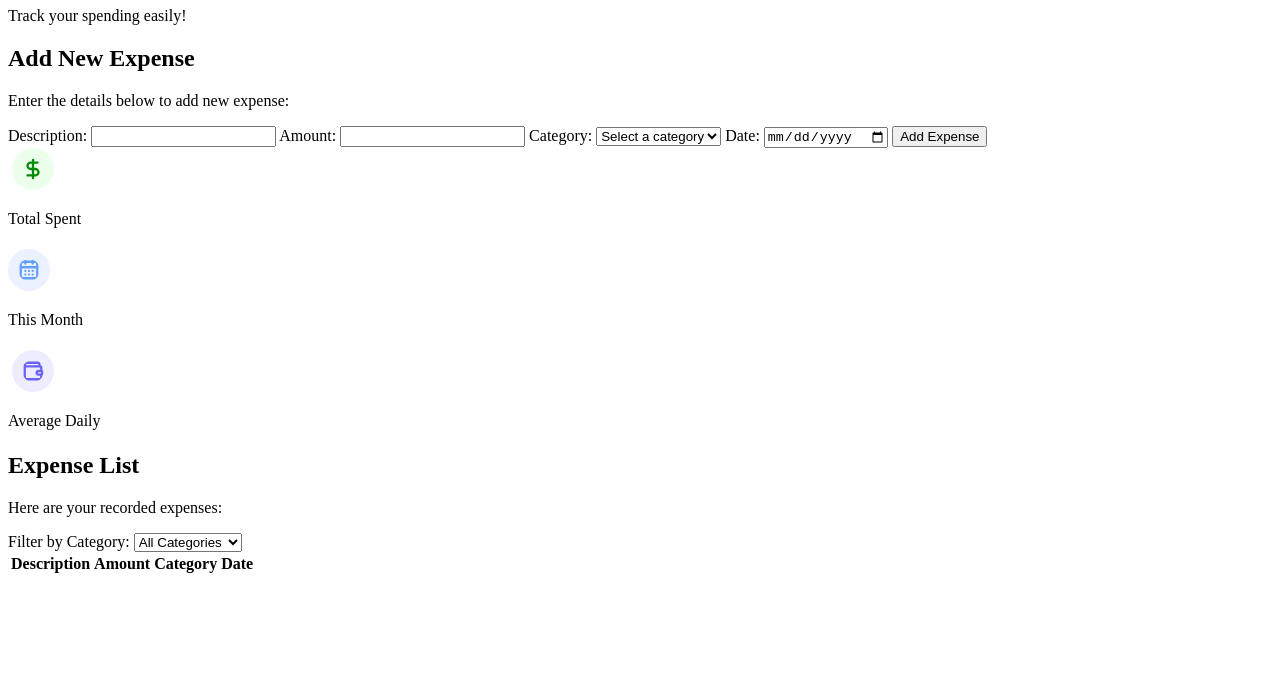
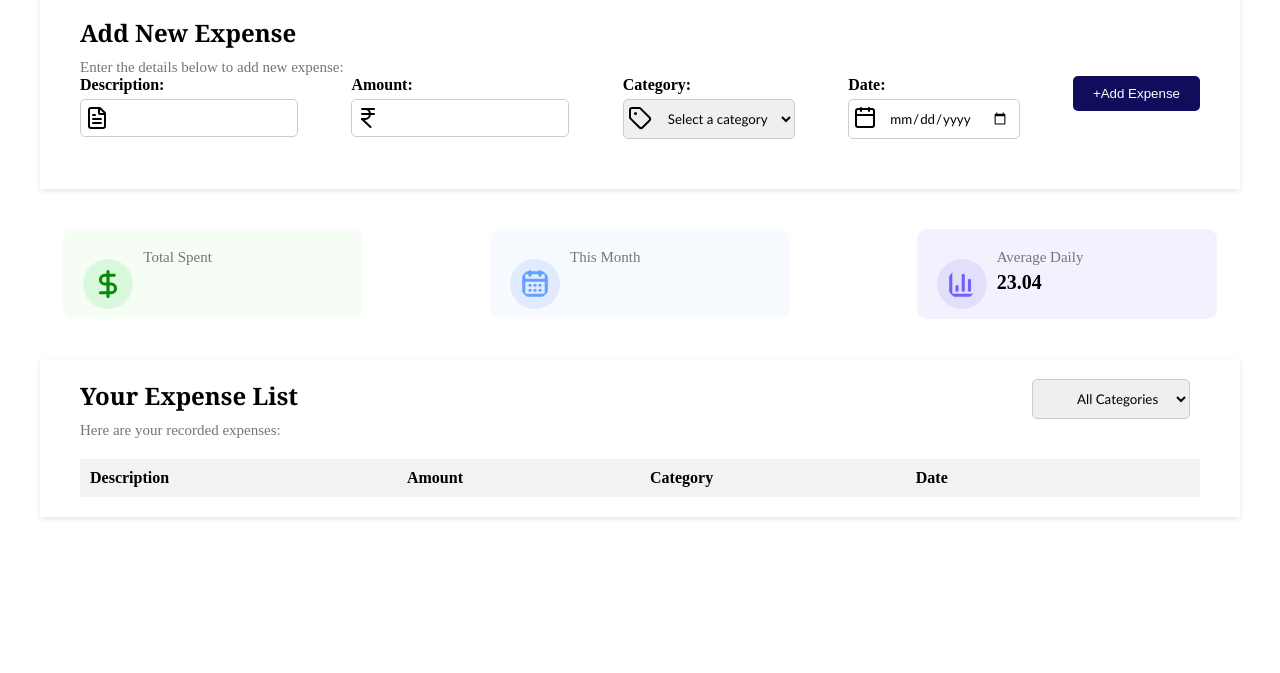
Before and after one commit to ShwetaRai22/Expense-Tracer, a plain HTML site: page index.html in a window 1280 px wide. Shown: the part 127-800 px from the top of the page. Drawn offline with nearby package versions, Linux system fonts and the light colour scheme.

Commit message:
style the interface using CSS to make it visually  appealing and user-friendly.

```diff
--- a/ExpenseTracker.css
+++ b/ExpenseTracker.css
@@ -1,48 +1,203 @@
+*{
+    padding: 0;
+    margin: 0;
+    box-sizing: border-box;
+}
+header{
+    padding: 20px 40px;
+    /* background-color: #fff;
+    box-shadow: 0px 2px 5px rgba(0,0,0,0.1); */
+}
+header h1{
+    font-family:Georgia, 'Times New Roman', Times, serif;
+}
+header p{
+    color: #767575;
+    font-size: 17px;
+}
+.headmsg{
+    display: flex;
+    align-items: center;
+    justify-content:space-between;
+    flex-direction: column;
+
+}
+.sideIcon,.headerIcon{
+    float:left;
+    height: 50px;
+    margin-right: 10px;
+    padding-top:10px;
+}
+/* 2nd div styling(adding new expense)*/
+#addExpenseCard, #expenseListCard{
+    background-color: #fff;
+    padding: 20px 40px;
+    margin: 20px 40px;
+    box-shadow: 0px 2px 5px rgba(0,0,0,0.1);
+}
+h2{
+    font-family:Cambria, Cochin, Georgia, Times, 'Times New Roman', serif;
+    margin-bottom: 10px;
+}
+p{
+    color: #767575;
+    font-size: 15px;
+}
+#expenseForm{
+    display: flex;
+    justify-content: space-between;
+    flex-wrap: wrap;
+}
+.formGroup{
+    display: flex;
+    flex-direction: column;
+    margin-bottom: 15px;
+}
+label{
+    margin-bottom: 5px;
+    font-weight: bold;
+}
+input, select{
+    padding: 10px;
+    margin-bottom: 15px;
+    border: 1px solid #ccc;
+    border-radius: 5px;
+    padding-left: 40px;
+    font-family:'Trebuchet MS', 'Lucida Sans Unicode', 'Lucida Grande', 'Lucida Sans', Arial, sans-serif;
+}
+#addbutton{
+    background-color: #110d5c;
+    color: #fff;
+    padding: 10px 20px;
+    border: none;
+    border-radius: 5px;
+    cursor: pointer;
+    display: block;
+    height: fit-content;
+    transition:transform 0.2s ease;
+}
+.inputBox{
+    display: flex;
+    align-items: center;
+    gap: 10px;
+    position: relative;
+}
+.inputBox svg{
+    position: absolute;
+    left: 5px;
+    top: 35%;
+    transform: translateY(-50%);
+}
+#addbutton:hover{
+    background-color: #7a74f9;
+}
+#addbutton:active{
+    transform: scale(0.95);
+}
+/* 3rd card styling */
+
+#summaryCard{
+    display: flex;
+    justify-content: space-around;
+    flex-wrap: wrap;
+}
+.summary{
+    margin: 20px;
+    padding: 20px;
+    border-radius: 5px;
+    text-align: left;
+    width: 300px;
+    border-radius: 10px;
+    /* box-shadow: 0px 2px 5px rgba(0,0,0,0.1); */
+}
 .calendarIcon {
-    width: 22px;
-    height: 22px;
-
     color: #63a1ff;
+    background-color: #e2eaff;
+}
+.chartIcon{
+    color: #6c63ff;
+    background-color: #e2dffb;
+}
+.dollarIcon{
+    color: #078a07;
+    background-color: #daf8dc;
+}
+.walletcardIcon{
+    width: 45px;
+    height: 45px;
+}
+#scard1{
+    background-color: #f5fdf5;
+}
+#scard2{
+    background-color: #f7fbff;
+}
+#scard3{
+    background-color: #f5f0fd;
+}
+.sideIcon svg{
+    width: 50px;
+    height: 50px;
     stroke-width: 2.5;
-
-    background-color: #ecf1ff;
     padding: 10px;
-
     border-radius: 50%;
 }
-.walletIcon{
-    width: 22px;
-    height: 22px;
-
+#summaryCard h4{
+    font-size: 20px;
+    font-weight: bold;
+    margin-top: 5px;
+}
+/* #summary .inputBox{
+    position: relative;
+}
+#summary svg{
+    width: 30px;
+    height: 30px;
+    stroke-width: 2.5;
+    position: absolute;
+    left: 5px;
+    top: 35%;
+    transform: translateY(-50%);
+} */
+/* 4th card styling */
+#expenseListCard{
+    position: relative;
+}
+#filterRecords{
+   position:absolute;
+    right: 50px;
+    top: 20px;
+}
+#expenseTable{
+    width: 100%;
+    border-collapse: collapse;
+    margin-top: 20px;
+}
+thead th{
+    background-color: #f2f2f2;
+    padding: 10px;
+    text-align: left;
+}
+tbody td{
+    padding: 10px;
+    border-bottom: 1px solid #ddd;
+}
+td button{
+    background-color: transparent;
+    border: none;
+    cursor: pointer;
+}
+td svg{
+    width: 20px;
+    height: 30px;
+    stroke-width: 2.5;
+}
+.editButton svg{
     color: #6c63ff;
-    stroke-width: 2.5;
-
-    background-color: #eeecff;
-    padding: 10px;
-
-    border-radius: 50%;
 }
-.dollarIcon{
-    width: 22px;
-    height: 22px;
-
-    color: #078a07;
-    stroke-width: 2.5;
-
-    background-color: #ecffed;
-    padding: 10px;
-
-    border-radius: 50%;
+.deleteButton svg{
+    color: #ff4d4d;
 }
-.walletcardIcon{
-    width: 22px;
-    height: 22px;
-
-    color: #6c63ff;
-    stroke-width: 2.5;
-
-    background-color: #eeecff;
-    padding: 10px;
-
-    border-radius: 50%;
+td button:hover svg{
+    transform: scale(1.2);
 }
--- a/ExpenseTracker.js
+++ b/ExpenseTracker.js
@@ -2,7 +2,7 @@ lucide.createIcons();
 const expenses = [];
 const expenseForm=document.getElementById("expenseForm");
 const addButton = document.getElementById("addbutton");
-const tbody=querySelector("#expenseTable tbody")
+const tbody=document.querySelector("#expenseTable tbody");
 expenseForm.addEventListener('submit',(e)=>{
     e.preventDefault();
     const description=document.getElementById("description").value;
@@ -33,7 +33,10 @@ function displayExpenses(){
             <td>${expense.amount.toFixed(2)}</td>
             <td>${expense.category}</td>
             <td>${expense.date}</td>
+            <td><button class="editButton"><i data-lucide="pencil"></i></button></td>
+            <td><button class="deleteButton"><i data-lucide="trash-2"></i></button></td>
         `;
         tbody.append(row);
     })
+    lucide.createIcons();
 }
--- a/index.html
+++ b/index.html
@@ -1,17 +1,23 @@
 <!DOCTYPE html>
 <html lang="en">
+
 <head>
     <meta charset="UTF-8">
     <meta name="viewport" content="width=device-width, initial-scale=1.0">
     <title>Expense Tracker</title>
     <link rel="stylesheet" href="ExpenseTracker.css">
 </head>
+
 <body>
 
     <header>
+        <div class="headerIcon">
             <i data-lucide="wallet" class="walletcardIcon"></i>
+        </div>
+        <div id="headmsg">
             <h1>Expense Tracker</h1>
             <p>Track your spending easily!</p>
+        </div>
     </header>
 
     <main>
@@ -21,11 +27,25 @@
             <p>Enter the details below to add new expense:</p>
 
             <form id="expenseForm">
+
+                <div class="formGroup">
                     <label for="description">Description:</label>
+                    <div class="inputBox">
+                        <i data-lucide="file-text"></i>
                         <input type="text" id="description" name="description" required>
+                    </div>
+                </div>
+                <div class="formGroup">
                     <label for="amount">Amount:</label>
+                    <div class="inputBox">
+                        <i data-lucide="indian-rupee"></i>
                         <input type="number" id="amount" name="amount" step="0.01" required>
+                    </div>
+                </div>
+                <div class="formGroup">
                     <label for="category">Category:</label>
+                    <div class="inputBox">
+                        <i data-lucide="tag"></i>
                         <select id="category" name="category" required>
                             <option value="">Select a category</option>
                             <option value="Food">Food</option>
@@ -35,34 +55,57 @@
                             <option value="Education">Education</option>
                             <option value="Transportation">Transportation</option>
                         </select>
+                    </div>
+                </div>
+                <div class="formGroup">
                     <label for="date">Date:</label>
+                    <div class="inputBox">
+                        <i data-lucide="calendar"></i>
                         <input type="date" id="date" name="date" required>
-        <button type="submit" id="addbutton">Add Expense</button>
+                    </div>
+                </div>
+                <button type="submit" id="addbutton">+Add Expense</button>
             </form>
+        </div>
 
-    </div>
 
         <div id="summaryCard">
             <div id="scard1" class="summary">
-            <img src="" alt="">
+                <div class="sideIcon">
                     <i data-lucide="dollar-sign" class="dollarIcon"></i>
+                </div>
                 <p>Total Spent</p>
+                <div class="inputBox">
+                    <!-- <i data-lucide="indian-rupee"></i> -->
                     <h4></h4>
                 </div>
+            </div>
             <div id="scard2" class="summary">
+                <div class="sideIcon">
                     <i data-lucide="calendar-days" class="calendarIcon"></i>
+                </div>
                 <p>This Month</p>
-            <h4></h4></div>
-        <div id="scard3" class="summary"><img src="" alt="">
-            <i data-lucide="wallet" class="walletIcon"></i>
+                <div class="inputBox">
+                    <!-- <i data-lucide="indian-rupee"></i> -->
+                    <h4></h4>
+                </div>
+            </div>
+            <div id="scard3" class="summary">
+                <div class="sideIcon">
+                    <i data-lucide="chart-column" class="chartIcon"></i>
+                </div>
                 <p>Average Daily</p>
-            <h4></h4></div>
+                <div class="inputBox">
+                    <!-- <i data-lucide="indian-rupee"></i> -->
+                    <h4>23.04</h4>
                 </div>
+            </div>
+        </div>
+
         <div id="expenseListCard">
-        <h2>Expense List</h2>
+            <h2>Your Expense List</h2>
             <p>Here are your recorded expenses:</p>
             <div id="filterRecords">
-            <label for="filterCategory">Filter by Category:</label>
                 <select id="filterCategory" name="filterCategory">
                     <option value="">All Categories</option>
                     <option value="Food">Food</option>
@@ -80,6 +123,8 @@
                         <th>Amount</th>
                         <th>Category</th>
                         <th>Date</th>
+                        <th></th>
+                        <th></th>
                     </tr>
                 </thead>
                 <tbody>
@@ -90,4 +135,5 @@
     <script src="https://unpkg.com/lucide@latest"></script>
     <script src="ExpenseTracker.js"></script>
 </body>
+
 </html>
```
Lines whose indentation alone changed are shown as unchanged.
